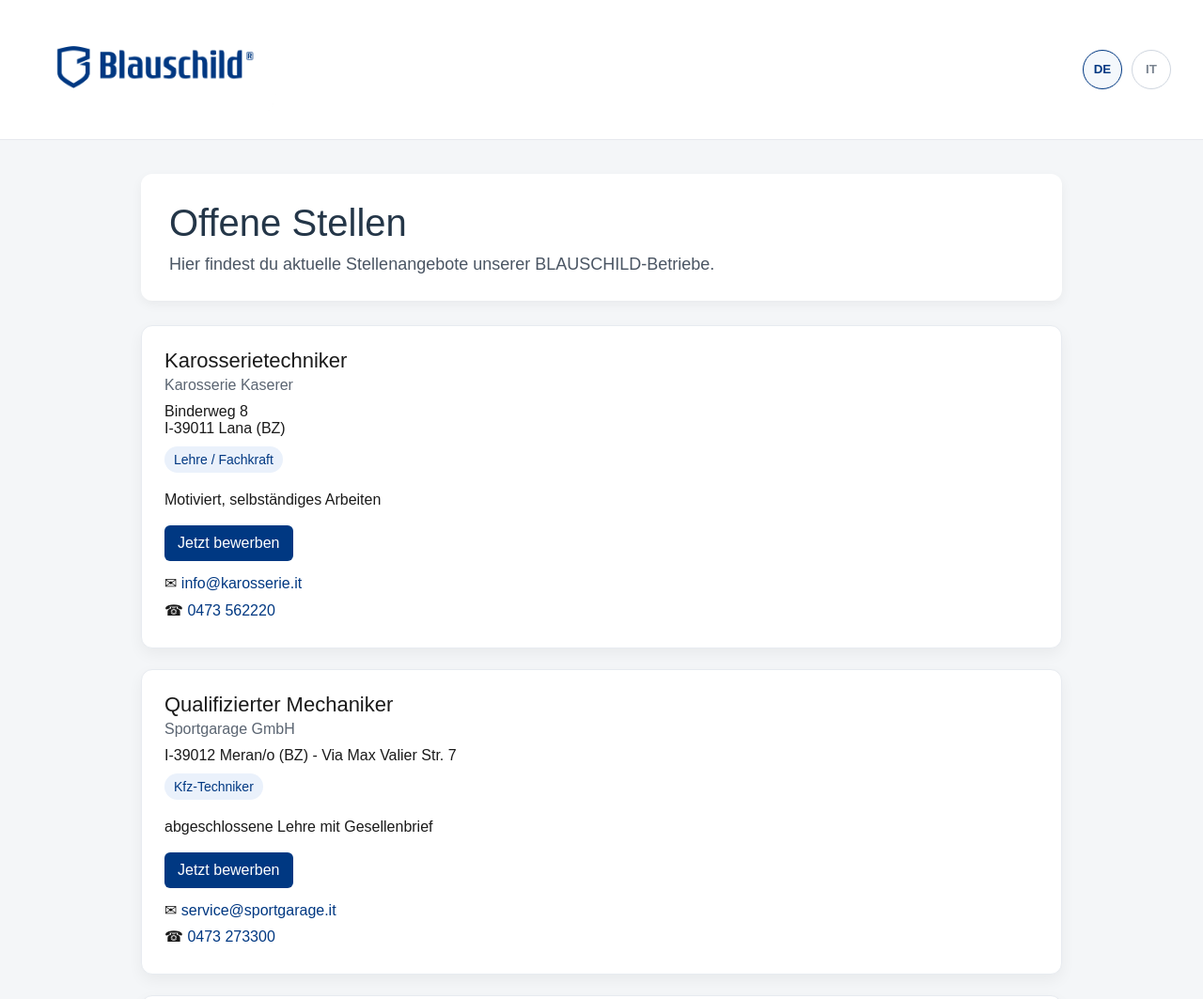
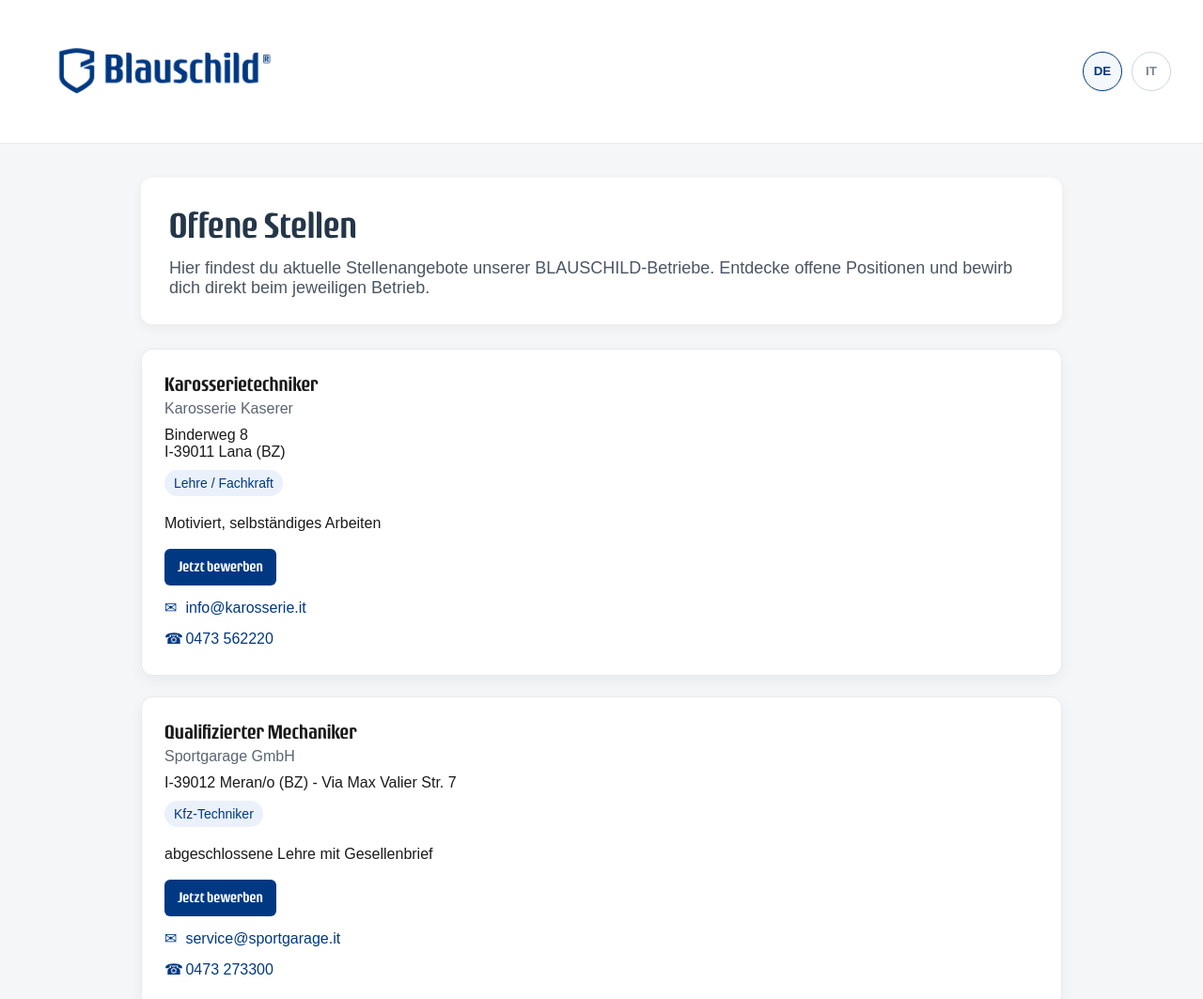
Before and after one commit to verenaBlauschild/blauschild-stellensuche, a plain HTML site: page index.html in a window 1280 px wide. Shown: the top 1063 px of the page at 94% size. Drawn offline with nearby package versions, Linux system fonts and the light colour scheme; a web font is replaced by a local one.

Commit message:
Update index.html

```diff
--- a/index.html
+++ b/index.html
@@ -8,10 +8,9 @@
   <script src="https://cdn.jsdelivr.net/npm/papaparse@5.4.1/papaparse.min.js"></script>
 
   <style>
-    /* 🔥 FONT PERSONALIZZATO */
     @font-face {
       font-family: 'RogueSans';
-      src: url('RogueSans-Medium.otf') format('opentype');
+      src: url('Device%20-%20RogueSans-Medium.otf') format('opentype');
       font-weight: 500;
       font-style: normal;
     }
@@ -23,7 +22,6 @@
       color: #1a1a1a;
     }
 
-    /* HEADER */
     .topbar {
       background: white;
       border-bottom: 1px solid #e6e9ee;
@@ -34,8 +32,13 @@
       flex-wrap: wrap;
     }
 
+    .topbar-left a {
+      display: flex;
+      align-items: center;
+    }
+
     .logo {
-      width: 260px;
+      width: 280px;
       height: auto;
     }
 
@@ -61,7 +64,6 @@
       background: #f4f8fc;
     }
 
-    /* CONTENT */
     .page-wrap {
       max-width: 980px;
       margin: 36px auto;
@@ -76,23 +78,22 @@
       margin-bottom: 26px;
     }
 
-    /* 🔥 TITOLO IDENTICO AL SITO */
     .page-intro h1 {
       margin: 0 0 10px 0;
       font-size: 2.5rem;
       line-height: 1.2;
       color: #243648;
       font-weight: 500;
-      font-family: 'RogueSans', sans-serif;
+      font-family: 'RogueSans', Arial, sans-serif;
     }
 
     .page-intro p {
       margin: 0;
       font-size: 18px;
       color: #4a5563;
+      font-family: Arial, sans-serif;
     }
 
-    /* JOB CARD */
     .job {
       background: white;
       padding: 24px;
@@ -105,17 +106,19 @@
     .title {
       font-size: 22px;
       font-weight: 500;
-      font-family: 'RogueSans', sans-serif;
+      font-family: 'RogueSans', Arial, sans-serif;
       margin-bottom: 4px;
     }
 
     .company {
       color: #5b6572;
       margin-bottom: 10px;
+      font-family: Arial, sans-serif;
     }
 
     .location {
       margin-bottom: 10px;
+      font-family: Arial, sans-serif;
     }
 
     .extra {
@@ -126,10 +129,12 @@
       border-radius: 20px;
       font-size: 14px;
       margin-bottom: 10px;
+      font-family: Arial, sans-serif;
     }
 
     .description {
       margin: 10px 0;
+      font-family: Arial, sans-serif;
     }
 
     .button {
@@ -140,7 +145,7 @@
       border-radius: 6px;
       text-decoration: none;
       font-weight: 500;
-      font-family: 'RogueSans', sans-serif;
+      font-family: 'RogueSans', Arial, sans-serif;
       margin-top: 8px;
     }
 
@@ -151,6 +156,7 @@
     .contact-info {
       margin-top: 10px;
       line-height: 1.8;
+      font-family: Arial, sans-serif;
     }
 
     .contact-info a {
@@ -158,11 +164,24 @@
       text-decoration: none;
     }
 
+    .contact-line {
+      display: block;
+      margin-top: 4px;
+      color: #003882;
+    }
+
+    .icon-blue {
+      color: #003882;
+      display: inline-block;
+      width: 18px;
+    }
+
     .empty {
       text-align: center;
       padding: 20px;
       background: white;
       border-radius: 10px;
+      font-family: Arial, sans-serif;
     }
 
   </style>
@@ -170,11 +189,12 @@
 
 <body>
 
-  <!-- HEADER -->
   <div class="topbar">
-    <a href="https://www.blauschild.it/" target="_blank">
-      <img src="logo-blauschild.jpg" class="logo">
-    </a>
+    <div class="topbar-left">
+      <a href="https://www.blauschild.it/" target="_blank" rel="noopener noreferrer">
+        <img src="logo-blauschild.jpg" class="logo" alt="Blauschild">
+      </a>
+    </div>
 
     <div class="lang-switch">
       <button id="btn-de" class="active" onclick="setLang('de')">DE</button>
@@ -182,12 +202,12 @@
     </div>
   </div>
 
-  <!-- CONTENT -->
   <div class="page-wrap">
     <div class="page-intro">
       <h1 id="pageTitle">Offene Stellen</h1>
       <p id="pageText">
         Hier findest du aktuelle Stellenangebote unserer BLAUSCHILD-Betriebe.
+        Entdecke offene Positionen und bewirb dich direkt beim jeweiligen Betrieb.
       </p>
     </div>
 
@@ -208,8 +228,8 @@
 
       document.getElementById("pageText").innerText =
         lang === "de"
-          ? "Hier findest du aktuelle Stellenangebote unserer BLAUSCHILD-Betriebe."
-          : "Qui trovi le offerte di lavoro attuali delle officine BLAUSCHILD.";
+          ? "Hier findest du aktuelle Stellenangebote unserer BLAUSCHILD-Betriebe. Entdecke offene Positionen und bewirb dich direkt beim jeweiligen Betrieb."
+          : "Qui trovi le offerte di lavoro attuali delle officine BLAUSCHILD. Scopri le posizioni aperte e candidati direttamente presso l’azienda interessata.";
 
       loadJobs();
     }
@@ -265,8 +285,8 @@
               ${email ? `<a class="button" href="mailto:${email}">Jetzt bewerben</a>` : ""}
 
               <div class="contact-info">
-                ${email ? `✉ <a href="mailto:${email}">${email}</a><br>` : ""}
-                ${phone ? `☎ <a href="tel:${phone}">${phone}</a>` : ""}
+                ${email ? `<span class="contact-line"><span class="icon-blue">✉</span> <a href="mailto:${email}">${email}</a></span>` : ""}
+                ${phone ? `<span class="contact-line"><span class="icon-blue">☎</span> <a href="tel:${phone}">${phone}</a></span>` : ""}
               </div>
             `;
 
```
